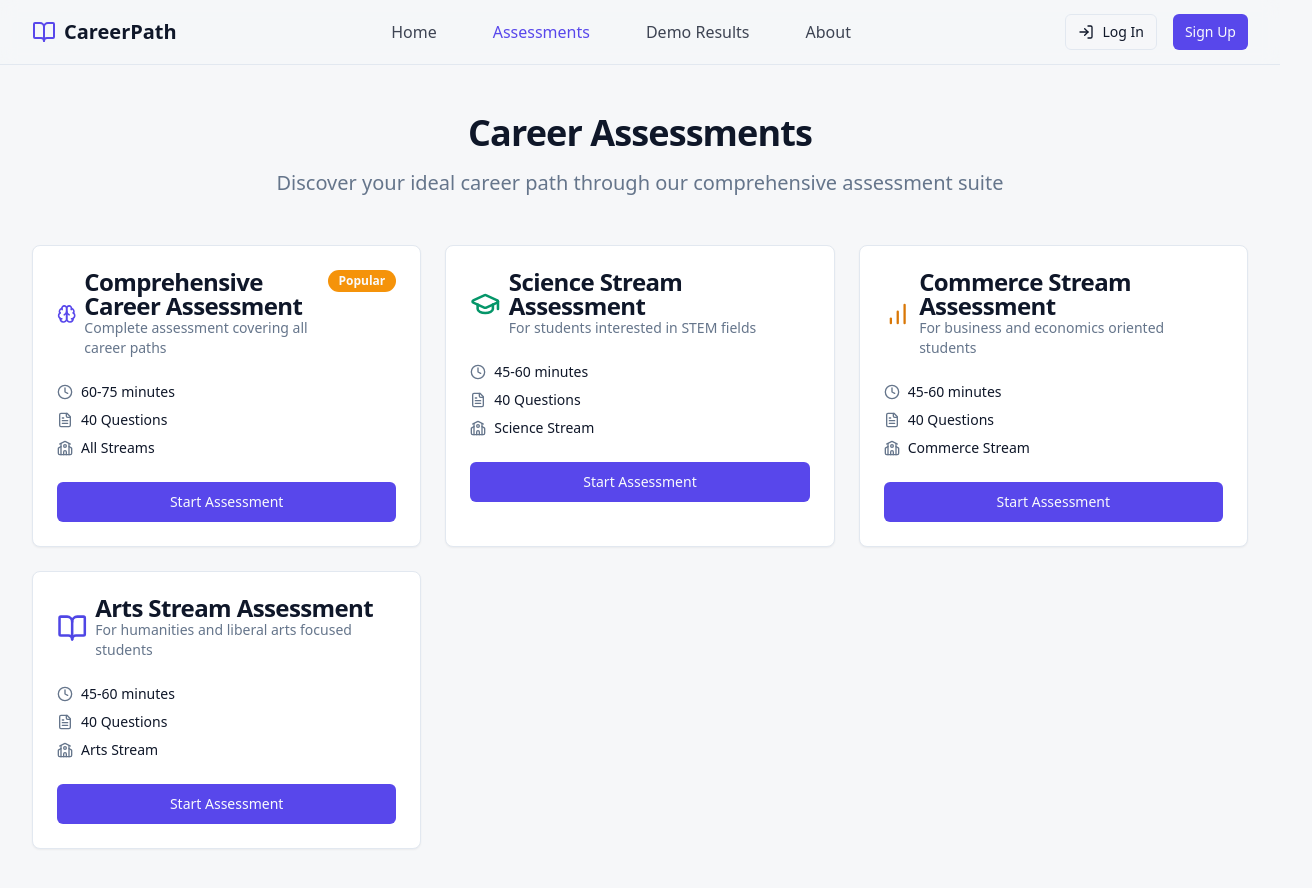
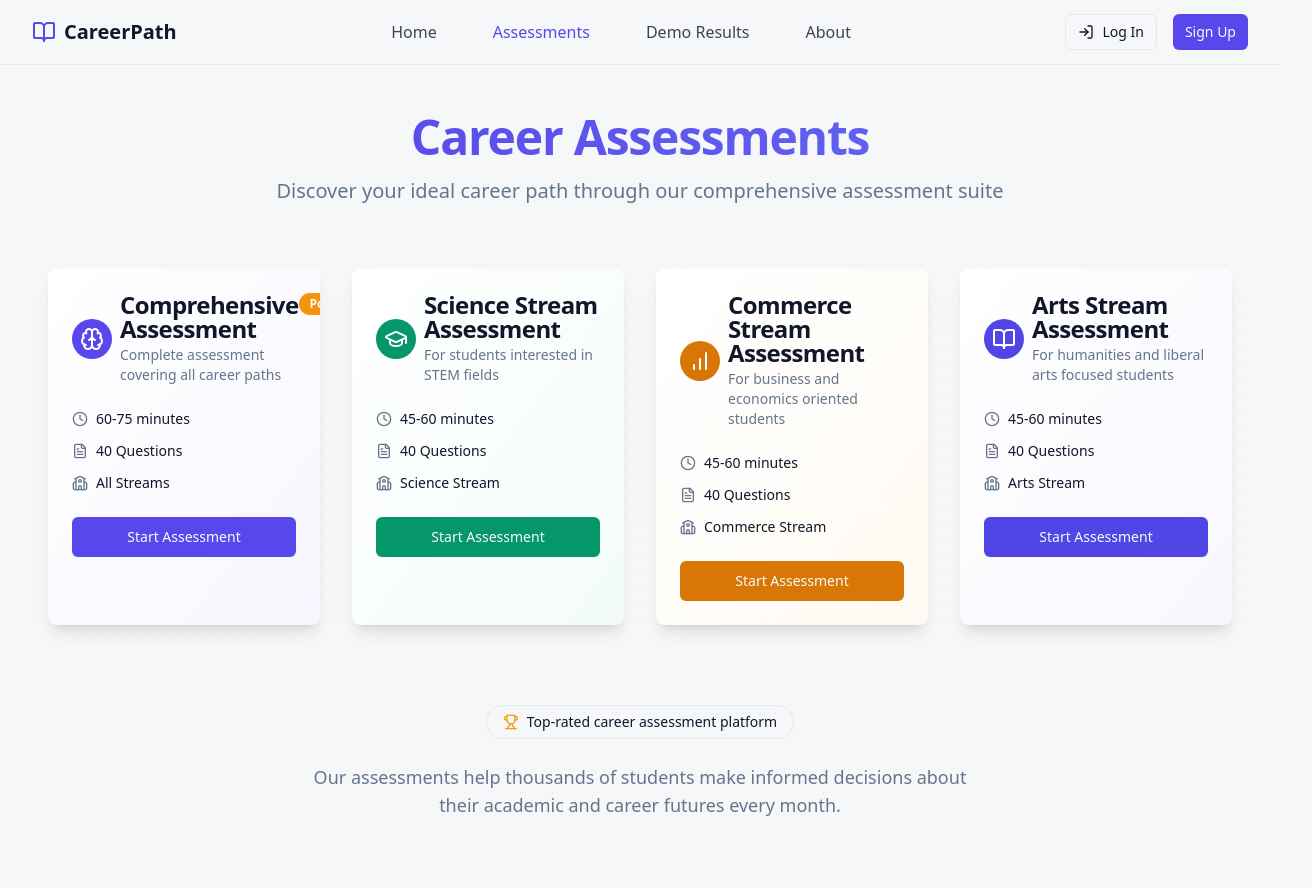
Before and after one commit to rohit2345-cmd/vidya-career-compass-86, a React (Vite) app: page /assessments in a window 1280 px wide. Shown: the top 888 px of the page, 1312 px wide, since content can reach past the window. After the commit the page ends 867 px from the top, so only its background shows below. Built offline with nearby package versions, Linux system fonts and the light colour scheme.

Commit message:
Enhance Assessments page
Improve the visual appeal of the Assessments page.

```diff
--- a/src/pages/Assessments.tsx
+++ b/src/pages/Assessments.tsx
@@ -18,6 +18,8 @@ import {
   Clock,
   FileText,
   School,
+  Award,
+  Trophy,
 } from "lucide-react";
 import { Badge } from "@/components/ui/badge";
 
@@ -36,6 +38,8 @@ interface AssessmentCardProps {
   path: string;
   category: string;
   popular?: boolean;
+  gradientClass: string;
+  iconColor: string;
 }
 
 const AssessmentCard = ({
@@ -47,23 +51,28 @@ const AssessmentCard = ({
   path,
   category,
   popular,
+  gradientClass,
+  iconColor,
 }: AssessmentCardProps) => {
   return (
-    <Card className="card-hover">
+    <Card className={`card-hover overflow-hidden ${gradientClass} border-0 shadow-lg transition-all duration-300`}>
+      <div className="absolute top-0 right-0 w-32 h-32 -mr-8 -mt-8 bg-white/10 rounded-full blur-2xl"></div>
       <CardHeader>
         <div className="flex justify-between items-start">
           <div className="flex items-center gap-2">
+            <div className={`p-2 rounded-full ${iconColor} text-white`}>
               {icon}
+            </div>
             <div>
               <CardTitle>{title}</CardTitle>
-              <CardDescription>{description}</CardDescription>
+              <CardDescription className="mt-1">{description}</CardDescription>
             </div>
           </div>
           {popular && <Badge className="bg-accent hover:bg-accent/80">Popular</Badge>}
         </div>
       </CardHeader>
       <CardContent>
-        <div className="flex flex-col space-y-2">
+        <div className="flex flex-col space-y-3">
           <div className="flex items-center text-sm">
             <Clock className="mr-2 h-4 w-4 text-muted-foreground" />
             <span>{duration}</span>
@@ -80,7 +89,9 @@ const AssessmentCard = ({
       </CardContent>
       <CardFooter>
         <Link to={path} className="w-full">
-          <Button className="w-full">Start Assessment</Button>
+          <Button className={`w-full transition-all hover:scale-105 ${iconColor} hover:opacity-90`}>
+            Start Assessment
+          </Button>
         </Link>
       </CardFooter>
     </Card>
@@ -95,52 +106,77 @@ const Assessments = () => {
   const commonCount = commonQuestions.questions?.length || 0;
 
   return (
-    <div className="container py-12 animate-fade-in">
-      <div className="text-center max-w-3xl mx-auto mb-12 space-y-4">
-        <h1 className="text-4xl font-bold tracking-tight">Career Assessments</h1>
+    <div className="min-h-screen py-12 relative animate-fade-in">
+      {/* Background pattern */}
+      <div className="absolute inset-0 bg-gradient-to-br from-background to-background/50 -z-10"></div>
+      <div className="absolute inset-0 bg-[radial-gradient(#e5e7eb_1px,transparent_1px)] [background-size:16px_16px] opacity-30 -z-10"></div>
+
+      <div className="container">
+        <div className="text-center max-w-3xl mx-auto mb-16 space-y-4">
+          <h1 className="text-5xl font-bold tracking-tight bg-gradient-to-r from-primary to-indigo-500 bg-clip-text text-transparent animate-fade-in-up">Career Assessments</h1>
           <p className="text-xl text-muted-foreground">
             Discover your ideal career path through our comprehensive assessment suite
           </p>
         </div>
 
-      <div className="grid grid-cols-1 md:grid-cols-2 lg:grid-cols-3 gap-6">
+        <div className="grid grid-cols-1 md:grid-cols-2 lg:grid-cols-2 xl:grid-cols-4 gap-8 px-4">
           <AssessmentCard
-          title="Comprehensive Career Assessment"
+            title="Comprehensive Assessment"
             description="Complete assessment covering all career paths"
-          icon={<Brain className="h-8 w-8 text-primary" />}
+            icon={<Brain className="h-6 w-6" />}
             duration="60-75 minutes"
             questions={commonCount}
             path="/assessment/comprehensive"
             category="All Streams"
             popular={true}
+            gradientClass="bg-gradient-to-br from-card to-primary/5"
+            iconColor="bg-primary"
           />
           <AssessmentCard
             title="Science Stream Assessment"
             description="For students interested in STEM fields"
-          icon={<GraduationCap className="h-8 w-8 text-emerald-600" />}
+            icon={<GraduationCap className="h-6 w-6" />}
             duration="45-60 minutes"
             questions={scienceCount}
             path="/assessment/science"
             category="Science Stream"
+            gradientClass="bg-gradient-to-br from-card to-emerald-500/5"
+            iconColor="bg-emerald-600"
           />
           <AssessmentCard
             title="Commerce Stream Assessment"
             description="For business and economics oriented students"
-          icon={<BarChart className="h-8 w-8 text-amber-600" />}
+            icon={<BarChart className="h-6 w-6" />}
             duration="45-60 minutes"
             questions={commerceCount}
             path="/assessment/commerce"
             category="Commerce Stream"
+            gradientClass="bg-gradient-to-br from-card to-amber-500/5"
+            iconColor="bg-amber-600"
           />
           <AssessmentCard
             title="Arts Stream Assessment"
             description="For humanities and liberal arts focused students"
-          icon={<BookOpen className="h-8 w-8 text-indigo-600" />}
+            icon={<BookOpen className="h-6 w-6" />}
             duration="45-60 minutes"
             questions={artsCount}
             path="/assessment/arts"
             category="Arts Stream"
+            gradientClass="bg-gradient-to-br from-card to-indigo-500/5"
+            iconColor="bg-indigo-600"
           />
+        </div>
+
+        <div className="mt-20 text-center">
+          <div className="inline-flex items-center rounded-full border px-4 py-1.5 text-sm mb-6">
+            <Trophy className="mr-2 h-4 w-4 text-amber-500" />
+            <span>Top-rated career assessment platform</span>
+          </div>
+          <p className="max-w-2xl mx-auto text-lg text-muted-foreground">
+            Our assessments help thousands of students make informed decisions about their
+            academic and career futures every month.
+          </p>
+        </div>
       </div>
     </div>
   );
```
Lines whose indentation alone changed are shown as unchanged.
